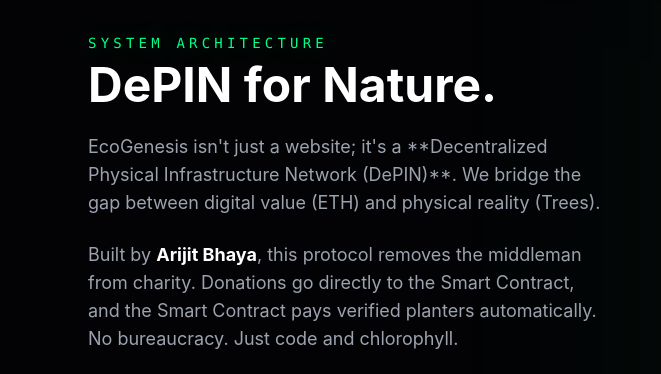
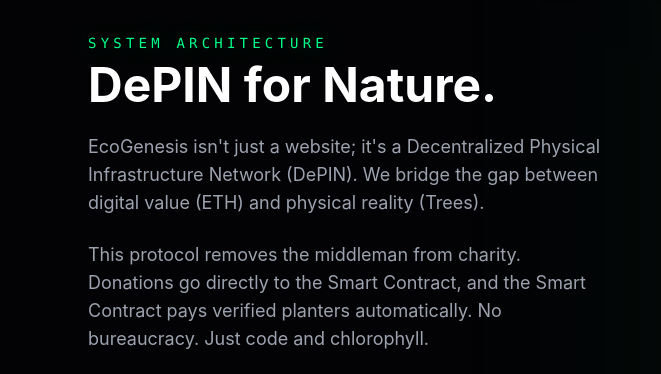
Before and after one commit to Arijit123789/Ecogenesis-personal-project-, a website: page index.html in a window 1280 px wide. Shown: the part 1700-2074 px from the top of the page, 0-661 px from the left. Drawn offline with nearby package versions, Linux system fonts and the light colour scheme; a script that the page names is missing; a web font is replaced by a local one.

Commit message:
Update index.html

```diff
--- a/index.html
+++ b/index.html
@@ -182,10 +182,10 @@
                     <h2 class="text-4xl md:text-5xl font-bold mb-6">DePIN for Nature.</h2>
                     <div class="space-y-6 text-gray-400 text-lg">
                         <p>
-                            EcoGenesis isn't just a website; it's a **Decentralized Physical Infrastructure Network (DePIN)**. We bridge the gap between digital value (ETH) and physical reality (Trees).
+                            EcoGenesis isn't just a website; it's a Decentralized Physical Infrastructure Network (DePIN). We bridge the gap between digital value (ETH) and physical reality (Trees).
                         </p>
                         <p>
-                            Built by <strong class="text-white">Arijit Bhaya</strong>, this protocol removes the middleman from charity. Donations go directly to the Smart Contract, and the Smart Contract pays verified planters automatically. No bureaucracy. Just code and chlorophyll.
+                            This protocol removes the middleman from charity. Donations go directly to the Smart Contract, and the Smart Contract pays verified planters automatically. No bureaucracy. Just code and chlorophyll.
                         </p>
                         <div class="flex gap-4 mt-8">
                             <div class="flex flex-col">
```
